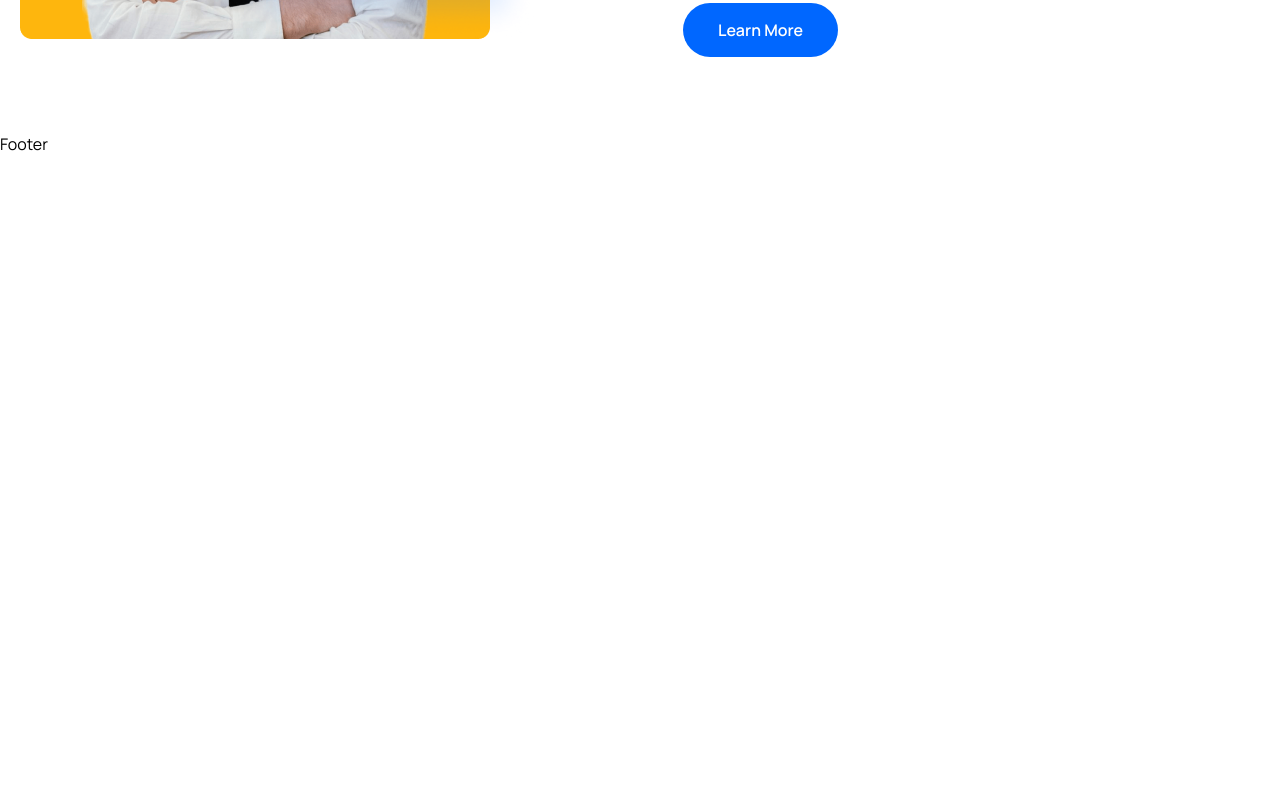
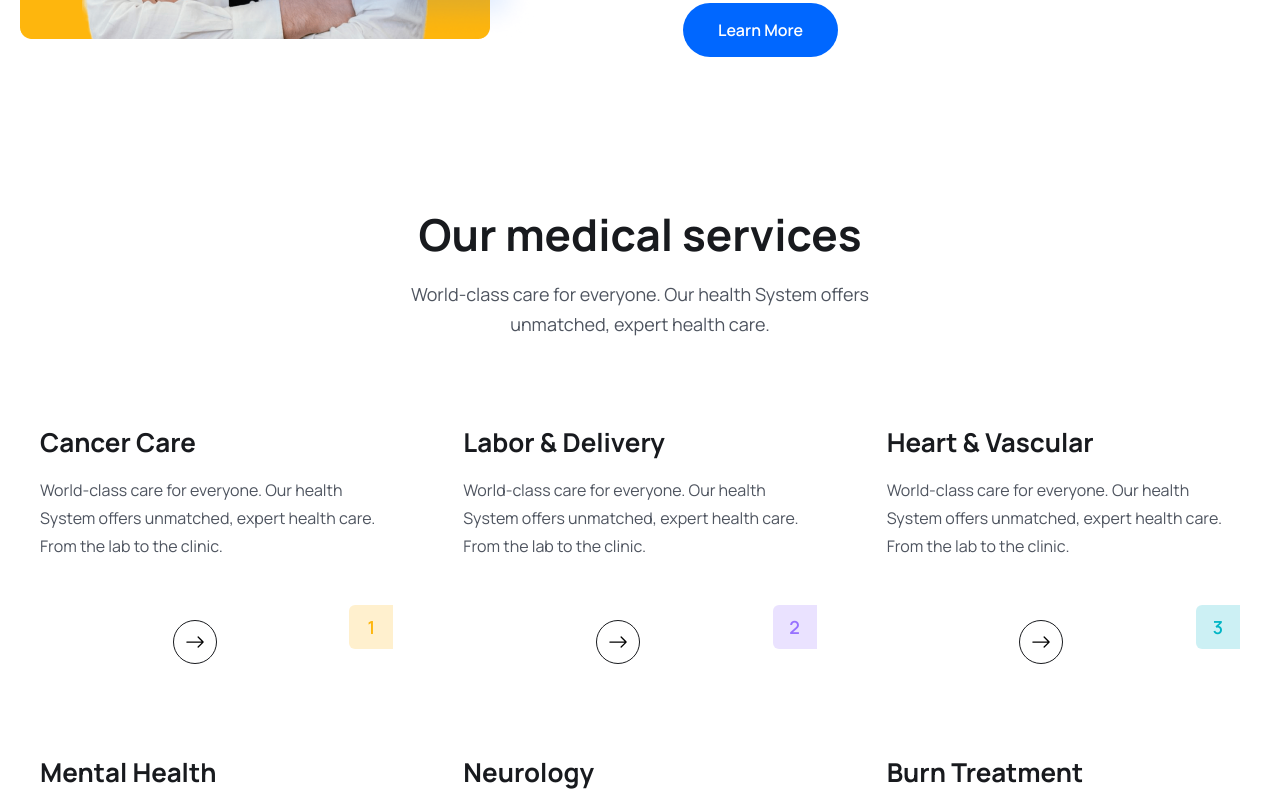
Before and after one commit to Sangamgrg/mern-doctor-booking, a React (Vite) app in the folder frontend/: page / in a window 1280 px wide. Shown: the part 2160-2960 px from the top of the page. Before the commit the page ends 2316 px from the top, so only its background shows below. Built offline with nearby package versions, Linux system fonts and the light colour scheme.

Commit message:
service section with service cards added

```diff
--- /dev/null
+++ b/frontend/src/assets/data/services.js
@@ -0,0 +1,38 @@
+export const services = [
+  {
+    name: "Cancer Care",
+    desc: "World-class care for everyone. Our health System offers unmatched, expert health care. From the lab to the clinic.",
+    bgColor: "rgba(254, 182, 13, .2)",
+    textColor: "#FEB60D",
+  },
+  {
+    name: "Labor & Delivery",
+    desc: "World-class care for everyone. Our health System offers unmatched, expert health care. From the lab to the clinic.",
+    bgColor: "rgba(151, 113, 255, .2)",
+    textColor: "#9771FF",
+  },
+  {
+    name: "Heart & Vascular",
+    desc: "World-class care for everyone. Our health System offers unmatched, expert health care. From the lab to the clinic.",
+    bgColor: "rgba(1, 181, 197, .2)",
+    textColor: "#01B5C5",
+  },
+  {
+    name: "Mental Health",
+    desc: "World-class care for everyone. Our health System offers unmatched, expert health care. From the lab to the clinic.",
+    bgColor: "rgba(1, 181, 197, .2)",
+    textColor: "#01B5C5",
+  },
+  {
+    name: "Neurology",
+    desc: "World-class care for everyone. Our health System offers unmatched, expert health care. From the lab to the clinic.",
+    bgColor: "rgba(254, 182, 13, .2)",
+    textColor: "#FEB60D",
+  },
+  {
+    name: "Burn Treatment",
+    desc: "World-class care for everyone. Our health System offers unmatched, expert health care. From the lab to the clinic.",
+    bgColor: "rgba(151, 113, 255, .2)",
+    textColor: "#9771FF",
+  },
+];
--- /dev/null
+++ b/frontend/src/components/Services/ServiceCard.jsx
@@ -0,0 +1,37 @@
+import React from 'react';
+import { BsArrowRight } from 'react-icons/bs';
+import { Link } from 'react-router-dom';
+
+const ServiceCard = ({ item, index }) => {
+  const { name, desc, bgColor, textColor } = item;
+
+  return (
+    <div className=" py-[30px] px-3 lg:px-5">
+      <h2 className="text-[26px] leading-9 text-headingColor font-[700]">
+        {name}
+      </h2>
+      <p className="text-[16px] leading-7 font-[400] text-textColor mt-4">
+        {desc}
+      </p>
+
+      <div className="flex items-center justify-between mt-[30px]">
+        <Link
+          to="/doctors"
+          className="w-[44px] h-[44px] rounded-full border border-solid border-[#181A1E] mt-[30px] mx-auto flex items-center justify-center group hover:bg-primaryColor hover:border-none">
+          <BsArrowRight className="group-hover:text-white w-6 h-5" />
+        </Link>
+        <span
+          className="w-[44px] h-[44px] flex items-center justify-center text-[18px] leading-[30px] font-[600]"
+          style={{
+            background: `${bgColor}`,
+            color: `${textColor}`,
+            borderRadius: '6px 0 0 6px',
+          }}>
+          {index + 1}
+        </span>
+      </div>
+    </div>
+  );
+};
+
+export default ServiceCard;
--- /dev/null
+++ b/frontend/src/components/Services/ServiceList.jsx
@@ -0,0 +1,15 @@
+import React from 'react';
+import { services } from '../../assets/data/services';
+import ServiceCard from './ServiceCard';
+
+const ServiceList = () => {
+  return (
+    <div className="grid grid-cols-1 md:grid-cols-2 lg:grid-cols-3 gap-5 lg:gap-[30px] mt-[30px] lg:mt-[55px]">
+      {services.map((item, index) => (
+        <ServiceCard item={item} index={index} key={index} />
+      ))}
+    </div>
+  );
+};
+
+export default ServiceList;
--- a/frontend/src/pages/Home.jsx
+++ b/frontend/src/pages/Home.jsx
@@ -9,6 +9,7 @@
 import { Link } from 'react-router-dom';
 import { BsArrowRight } from 'react-icons/bs';
 import About from '../components/About/About';
+import ServiceList from '../components/Services/ServiceList';
 
 const Home = () => {
   return (
@@ -159,6 +160,22 @@
       </section>
 
       <About />
+
+      {/* -----------services section start--------------- */}
+      <section>
+        <div className="container">
+          <div className="xl:w-[470px] mx-auto">
+            <h2 className="heading text-center">Our medical services</h2>
+            <p className="text__para text-center">
+              World-class care for everyone. Our health System offers unmatched,
+              expert health care.
+            </p>
+          </div>
+
+          <ServiceList />
+        </div>
+      </section>
+      {/* -----------services section end--------------- */}
     </>
   );
 };
```
